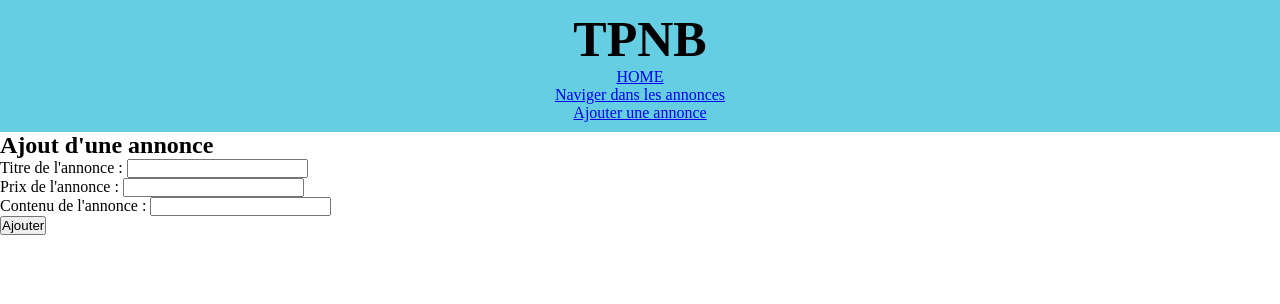
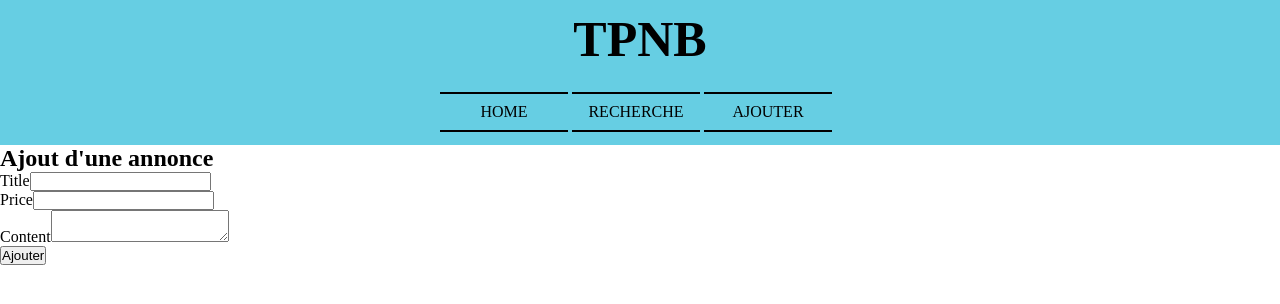
Before and after one commit to celbax95/CFA_TPNB, a Symfony app: template templates/add/index.html.twig in a window 1280 px wide. Shown: the top 304 px of the page. Run offline with Twig, Linux system fonts and the light colour scheme; the template is opened without the code that fills it, so the values that code supplies are empty; form fields are guessed from the names that the template uses; some libraries are stand-ins or nearby versions.

Commit message:
[MASTER] Modifications pour TP Form

```diff
--- a/composer.json
+++ b/composer.json
@@ -28,7 +28,8 @@
         "symfony/twig-bundle": "4.3.*",
         "symfony/validator": "4.3.*",
         "symfony/web-link": "4.3.*",
-        "symfony/yaml": "4.3.*"
+        "symfony/yaml": "4.3.*",
+      "ext-http": "*"
     },
     "require-dev": {
         "symfony/debug-pack": "*",
--- a/public/css/common/all.css
+++ b/public/css/common/all.css
@@ -5,5 +5,10 @@ box-sizing: border-box;
 }
 
 html {
+width:100%;
 height:100%;
 }
+
+body {
+width:100%;
+}
--- a/public/css/common/header.css
+++ b/public/css/common/header.css
@@ -1,11 +1,13 @@
 header {
-    display: block;
     width:100%;
     height: 10%;
     background-color: rgb(102, 206, 227);
+    position: sticky;
+    top: 0;
 }
 
 header {
     margin: 0px;
-    padding: 10px;
+    padding-top: 1px;
+    padding-bottom: 3px;
 }
--- a/public/css/common/nav.css
+++ b/public/css/common/nav.css
@@ -1,13 +1,47 @@
 nav {
-    text-align: center;
+    background-color: rgb(102, 206, 227);
+    width: 100%;
+    height: 50px;
+    margin: auto;
+}
+
+nav {
+    margin-top: 20px;
 }
 
 nav ul {
-    display: flex;
-    flex-direction: column;
+    width:400px;
+    margin: auto;
+}
+
+nav ul a {
+    width: 32%;
+    height: 40px;
+    display: inline-block;
+}
+
+nav ul a {
+    border:0;
+    border-top: black solid 2px;
+    border-bottom: black solid 2px;
+    position: relative;
+    transition-duration: 0.3s;
+}
+
+nav ul a:hover {
+    border-left: black solid 2px;
+    border-right: black solid 2px;
+    background-color: rgb(70, 170, 200);
 }
 
 nav ul li {
-    display: flex;
-    flex-direction: column;
+    display: block;
+    color: black;
+    text-decoration: none;
+    text-align: center;
+    position: absolute;
+    position: absolute;
+    top: 50%;
+    left: 50%;
+    transform: translate(-50%, -50%);
 }
--- a/public/css/common/title.css
+++ b/public/css/common/title.css
@@ -1,4 +1,7 @@
 h1 {
+    padding-top: 10px;
+    padding-bottom: 3px;
     text-align: center;
     font-size: 50px;
+    background-color: rgb(102, 206, 227);
 }
--- a/templates/add/index.html.twig
+++ b/templates/add/index.html.twig
@@ -10,16 +10,12 @@
 
 <div class="addAnnoucement">
     <h2>Ajout d'une annonce</h2>
-    <form>
-        <label for="title">Titre de l'annonce : </label>
-        <input type="text" name="title" class="title">
-        <br>
-        <label for="price">Prix de l'annonce : </label>
-        <input type="number" name="price" class="price">
-        <br>
-        <label for="content">Contenu de l'annonce : </label>
-        <input type="text" name="content" class="content"><br>
-        <input type="submit" value="Ajouter">
-    </form>
+    {{ form_start(form) }}
+        {{ form_row(form.title) }}
+        {{ form_row(form.price) }}
+        {{ form_row(form.content) }}
+
+        <button type="submit">Ajouter</button>
+    {{ form_end(form) }}
 </div>
 {% endblock %}
--- a/templates/base.html.twig
+++ b/templates/base.html.twig
@@ -11,9 +11,9 @@
         {% endblock %}
     </head>
     <body>
+        <h1 class="title">TPNB</h1>
         <header>
-            <h1 class="title">TPNB</h1>
-            {{ include('header.html.twig') }}
+                {{ include('header.html.twig') }}
         </header>
         {% block body %}{% endblock %}
         {% block javascripts %}{% endblock %}
--- a/templates/detail/index.html.twig
+++ b/templates/detail/index.html.twig
@@ -10,8 +10,9 @@
 
     {% if annoucement is defined %}
     <div class="details">
-        {{ include('detail/annoucement.html.twig', {
+        {{ include('annoucement.html.twig', {
             'annoucement':annoucement,
+            link:false,
         }) }}
         <a class="detail/retour" href="{{ path('home') }}">Retour</a>
     </div>
--- a/templates/header.html.twig
+++ b/templates/header.html.twig
@@ -1,9 +1,9 @@
 <nav>
     <ul>
-        <li><a href="{{ path('home') }}">HOME</a></li>
+        <a href="{{ path('home') }}"><li>HOME</li></a>
 
-        <li><a href="{{ path('pageList') }}">Naviger dans les annonces</a></li>
+        <a href="{{ path('pageList') }}"><li>RECHERCHE</li></a>
 
-        <li><a href="{{ path('addPage') }}">Ajouter une annonce</a></li>
+        <a href="{{ path('addPage') }}"><li>AJOUTER</li></a>
     </ul>
 </nav>
--- a/templates/home/index.html.twig
+++ b/templates/home/index.html.twig
@@ -6,8 +6,9 @@
     {% if annoucements is defined %}
     <div class="homeAnnoucements">
         {% for a in annoucements %}
-            {{ include('home/annoucement.html.twig', {
+            {{ include('annoucement.html.twig', {
                 annoucement:a,
+                link:true,
                 }) }}
         {% endfor %}
     </div>
--- a/templates/pageList/index.html.twig
+++ b/templates/pageList/index.html.twig
@@ -13,7 +13,10 @@
     {% if annoucements is defined %}
         <div class="annoucementList">
             {% for a in annoucements %}
-                {{ include('pageList/annoucement.html.twig', {annoucement:a}) }}
+                {{ include('annoucement.html.twig', {
+                    annoucement:a,
+                    link:false,
+                }) }}
             {% endfor %}
         </div>
     {% endif %}
```
Also changed, not shown: public/css/annoucement/style.css (added, +21 -0 lines), src/Controller/AddController.php (+13 -4 lines), src/DTO/AddAnnoucement.php (added, +75 -0 lines), src/Form/AddAnnoucementType.php (added, +50 -0 lines), templates/annoucement.html.twig (renamed from templates/home/annoucement.html.twig, +6 -2 lines), templates/detail/annoucement.html.twig (deleted, +0 -8 lines), templates/pageList/annoucement.html.twig (deleted, +0 -8 lines), 1 other file.
